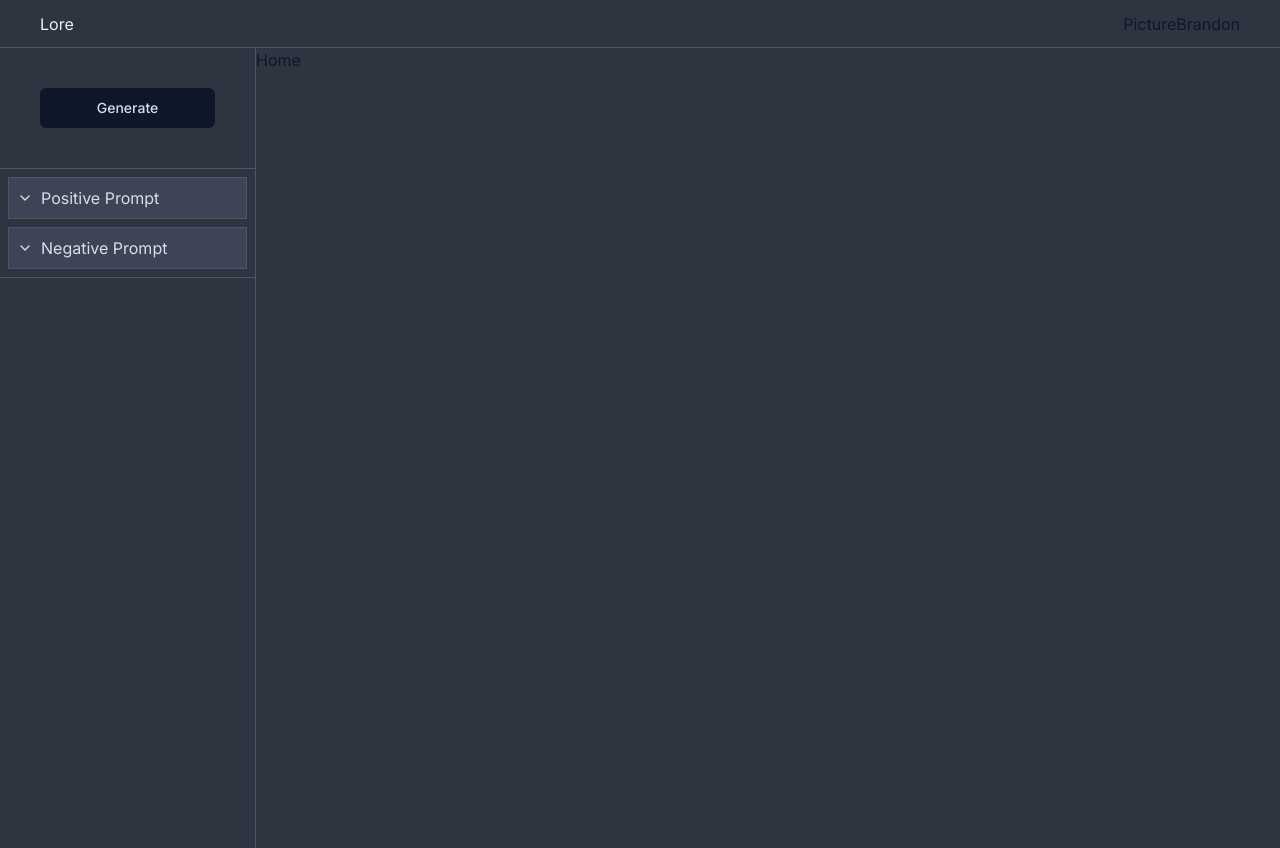
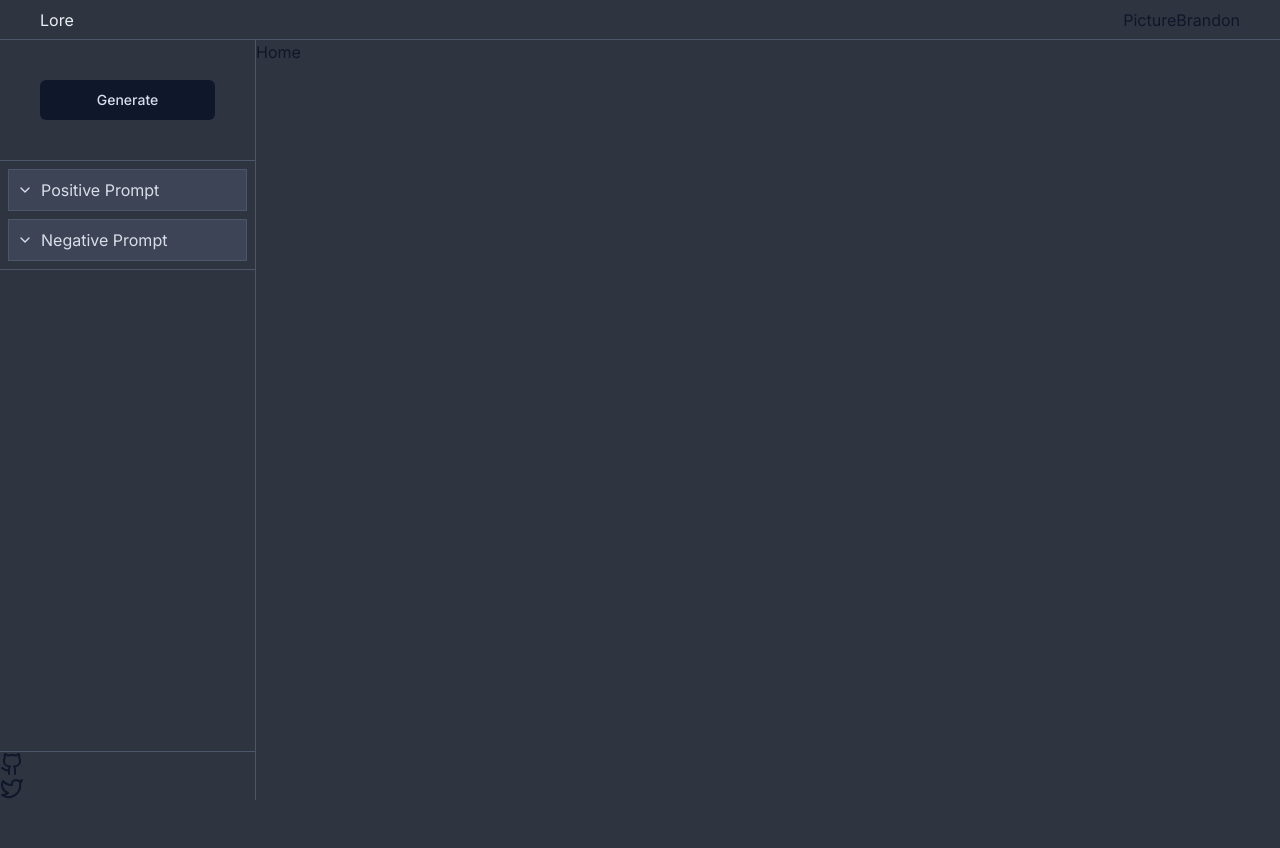
Before and after one commit to brandontor/lore, a Next.js app: page / in a window 1280 px wide. After the commit the page ends 800 px from the top, so only its background shows below. Built offline with nearby package versions, Linux system fonts and the light colour scheme.

Commit message:
adjusments to layout dimensions

```diff
--- a/app/globals.css
+++ b/app/globals.css
@@ -84,4 +84,5 @@
 body {
   background: #2E3440;
   font-family: "inter";
+  height: 100vh;
 }
--- a/app/layout.tsx
+++ b/app/layout.tsx
@@ -17,7 +17,7 @@ export default function RootLayout({
     <html lang="en">
       <body className={inter.className}>
         <TopBarNav></TopBarNav>
-        <div className="flex">
+        <div className="flex h-[95%]">
           <SideBarNav></SideBarNav>
           {children}
         </div>
--- a/components/rootlayout/PromptContainer.tsx
+++ /dev/null
@@ -1,33 +0,0 @@
-import {
-  Accordion,
-  AccordionContent,
-  AccordionItem,
-  AccordionTrigger,
-} from "@/components/ui/accordion";
-
-import React from "react";
-
-type Props = {};
-
-function PromptContainer({}: Props) {
-  return (
-    <div className="border-t-[1px] border-b-[1px] border-nord3">
-      <Accordion type="single" collapsible>
-        <AccordionItem value="item-1">
-          <AccordionTrigger>Positive Prompt</AccordionTrigger>
-          <AccordionContent placeholder="What do you want to see?">
-          </AccordionContent>
-        </AccordionItem>
-      </Accordion>
-      <Accordion type="single" collapsible>
-        <AccordionItem value="item-1">
-          <AccordionTrigger>Negative Prompt</AccordionTrigger>
-          <AccordionContent placeholder="What don't you want to see?">
-          </AccordionContent>
-        </AccordionItem>
-      </Accordion>
-    </div>
-  );
-}
-
-export default PromptContainer;
--- a/components/rootlayout/index.ts
+++ b/components/rootlayout/index.ts
@@ -1,5 +1,4 @@
 import SideBarNav from "./sidebar-nav";
 import TopBarNav from "./topbar-nav";
-import PromptContainer from "./PromptContainer";
 
-export { SideBarNav, TopBarNav, PromptContainer };
+export { SideBarNav, TopBarNav };
--- a/components/rootlayout/sidebar-nav.tsx
+++ b/components/rootlayout/sidebar-nav.tsx
@@ -1,13 +1,51 @@
 import React from "react";
 import { Button } from "@/components/ui/button";
-import { PromptContainer } from "@/components/rootlayout";
+import { Github, Twitter } from "lucide-react";
+import {
+  Accordion,
+  AccordionContent,
+  AccordionItem,
+  AccordionTrigger,
+} from "@/components/ui/accordion";
 type Props = {};
+
+const LinksContainer = () => {
+  return (
+    <div className="w-full border-t-[1px] border-nord3">
+      <Github></Github>
+      <Twitter></Twitter>
+    </div>
+  );
+};
+
+function PromptContainer({}: Props) {
+  return (
+    <div className="border-t-[1px] border-b-[1px] border-nord3">
+      <Accordion type="single" collapsible>
+        <AccordionItem value="item-1">
+          <AccordionTrigger>Positive Prompt</AccordionTrigger>
+          <AccordionContent placeholder="What do you want to see?"></AccordionContent>
+        </AccordionItem>
+      </Accordion>
+      <Accordion type="single" collapsible>
+        <AccordionItem value="item-1">
+          <AccordionTrigger>Negative Prompt</AccordionTrigger>
+          <AccordionContent placeholder="What don't you want to see?"></AccordionContent>
+        </AccordionItem>
+      </Accordion>
+    </div>
+  );
+}
 
 function SideBarNav({}: Props) {
   return (
-    <aside className="h-screen w-64 border-r-[1px] border-nord3 flex flex-col ">
-      <Button className="mx-auto m-10">Generate</Button>
-      <PromptContainer></PromptContainer>
+    <aside className="h-full w-64 border-r-[1px] border-nord3 flex flex-col justify-between">
+      <div className="flex flex-col">
+        <Button className="mx-auto m-10">Generate</Button>
+        <PromptContainer></PromptContainer>
+      </div>
+
+      <LinksContainer />
     </aside>
   );
 }
--- a/components/rootlayout/topbar-nav.tsx
+++ b/components/rootlayout/topbar-nav.tsx
@@ -4,7 +4,7 @@ type Props = {};
 
 function TopBarNav({}: Props) {
   return (
-    <header className="w-screen h-12 flex items-center justify-between border-b-[1px] border-nord3">
+    <header className="w-full h-[5%] flex items-center justify-between border-b-[1px] border-nord3">
       <p className="pl-10 text-nord6">Lore</p>
       <div className="flex pr-10">
         <p>Picture</p>
--- a/components/ui/accordion.tsx
+++ b/components/ui/accordion.tsx
@@ -1,12 +1,12 @@
-"use client"
+"use client";
 
-import * as React from "react"
-import * as AccordionPrimitive from "@radix-ui/react-accordion"
-import { ChevronDown } from "lucide-react"
+import * as React from "react";
+import * as AccordionPrimitive from "@radix-ui/react-accordion";
+import { ChevronDown } from "lucide-react";
 
-import { cn } from "@/lib/utils"
+import { cn } from "@/lib/utils";
 
-const Accordion = AccordionPrimitive.Root
+const Accordion = AccordionPrimitive.Root;
 
 const AccordionItem = React.forwardRef<
   React.ElementRef<typeof AccordionPrimitive.Item>,
@@ -14,11 +14,14 @@ const AccordionItem = React.forwardRef<
 >(({ className, ...props }, ref) => (
   <AccordionPrimitive.Item
     ref={ref}
-    className={cn("bg-nord2 bg-opacity-70 m-2 border-[1px] border-nord3", className)}
+    className={cn(
+      "bg-nord2 bg-opacity-70 m-2 border-[1px] border-nord3",
+      className
+    )}
     {...props}
   />
-))
-AccordionItem.displayName = "AccordionItem"
+));
+AccordionItem.displayName = "AccordionItem";
 
 const AccordionTrigger = React.forwardRef<
   React.ElementRef<typeof AccordionPrimitive.Trigger>,
@@ -37,8 +40,8 @@ const AccordionTrigger = React.forwardRef<
       {children}
     </AccordionPrimitive.Trigger>
   </AccordionPrimitive.Header>
-))
-AccordionTrigger.displayName = AccordionPrimitive.Trigger.displayName
+));
+AccordionTrigger.displayName = AccordionPrimitive.Trigger.displayName;
 
 const AccordionContent = React.forwardRef<
   React.ElementRef<typeof AccordionPrimitive.Content>,
@@ -52,11 +55,12 @@ const AccordionContent = React.forwardRef<
     )}
     {...props}
   >
-    <textarea placeholder={props.placeholder} className="focus:outline-none border-[1px] border-nord3 text-nord10 placeholder-nord10 resize-none p-2 bg-nord0 bg-opacity-80 w-full h-40 ">
+    <textarea
+      placeholder={props.placeholder}
+      className="focus:outline-none border-[1px] border-nord3 text-nord10 placeholder-nord10 resize-none p-2 bg-nord0 bg-opacity-80 w-full h-40 "
+    ></textarea>
+  </AccordionPrimitive.Content>
+));
+AccordionContent.displayName = AccordionPrimitive.Content.displayName;
 
-    </textarea>
-  </AccordionPrimitive.Content>
-))
-AccordionContent.displayName = AccordionPrimitive.Content.displayName
-
-export { Accordion, AccordionItem, AccordionTrigger, AccordionContent }
+export { Accordion, AccordionItem, AccordionTrigger, AccordionContent };
```
